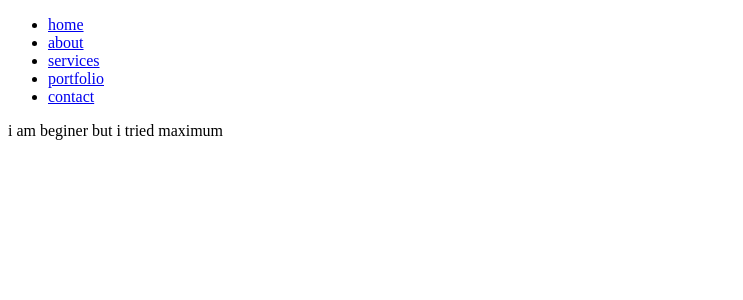
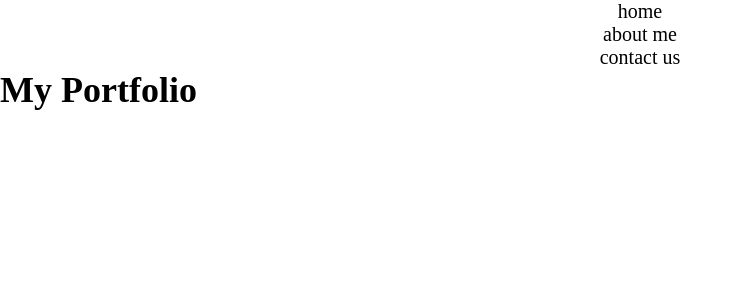
Before and after one commit to kavtelishvilidemetre-creator/Portholio, a React (Vite) app in the folder portholio-progect/: page / in a window 1280 px wide. Shown: the top 300 px of the page, without its empty margins (0-743 px from the left). Built offline with nearby package versions, Linux system fonts and the light colour scheme.

Commit message:
i apgrade my portholio

```diff
--- a/portholio-progect/src/App.css
+++ b/portholio-progect/src/App.css
@@ -0,0 +1,4 @@
+h1{
+    color: black;
+    font-size: 36px;
+}
--- a/portholio-progect/src/App.jsx
+++ b/portholio-progect/src/App.jsx
@@ -7,7 +7,10 @@ function App() {
   return (
     <>
       <Header />
-      <div>i am beginer but i tried maximum </div>
+      <h1>My Portfolio</h1>
+      {
+        // Add your portfolio content here
+      }
     </>
   )
 }
--- a/portholio-progect/src/header/header.css
+++ b/portholio-progect/src/header/header.css
@@ -0,0 +1,19 @@
+*{
+    margin: 0;
+    padding: 0;
+    box-sizing: border-box;
+}
+ul{
+    li{
+        display:flex;
+        justify-content: center;
+
+        gap:5px;
+        a{
+            text-decoration: none;
+            color: black;
+            font-size: 20px;
+            font-weight: 500;
+        }
+    }
+}
--- a/portholio-progect/src/header/header.jsx
+++ b/portholio-progect/src/header/header.jsx
@@ -2,15 +2,13 @@ import "./header.css";
 
 function Header(){
     return(
-        <>
+        <header>
             <ul>
-                <li><a href="#">home</a></li>
-                <li><a href="#">about</a></li>
-                <li><a href="#">services</a></li>
-                <li><a href="#">portfolio</a></li>
-                <li><a href="#">contact</a></li>
+                <li className = "home"><a href="#">home</a></li>
+                <li className = "about-me"><a href="#">about me</a></li>
+                <li className = "contact-us"><a href="#">contact us</a></li>
             </ul>
-        </>
+        </header>
     );
 }
 
```
Also changed, not shown: portholio-progect/src/home/home.jsx (added, +12 -0 lines), portholio-progect/src/skills/Data.json (added, +26 -0 lines), portholio-progect/src/skills/skills.jsx (added, +8 -0 lines), portholio-progect/src/home/home.css (added), portholio-progect/src/skills/skills.css (added).
